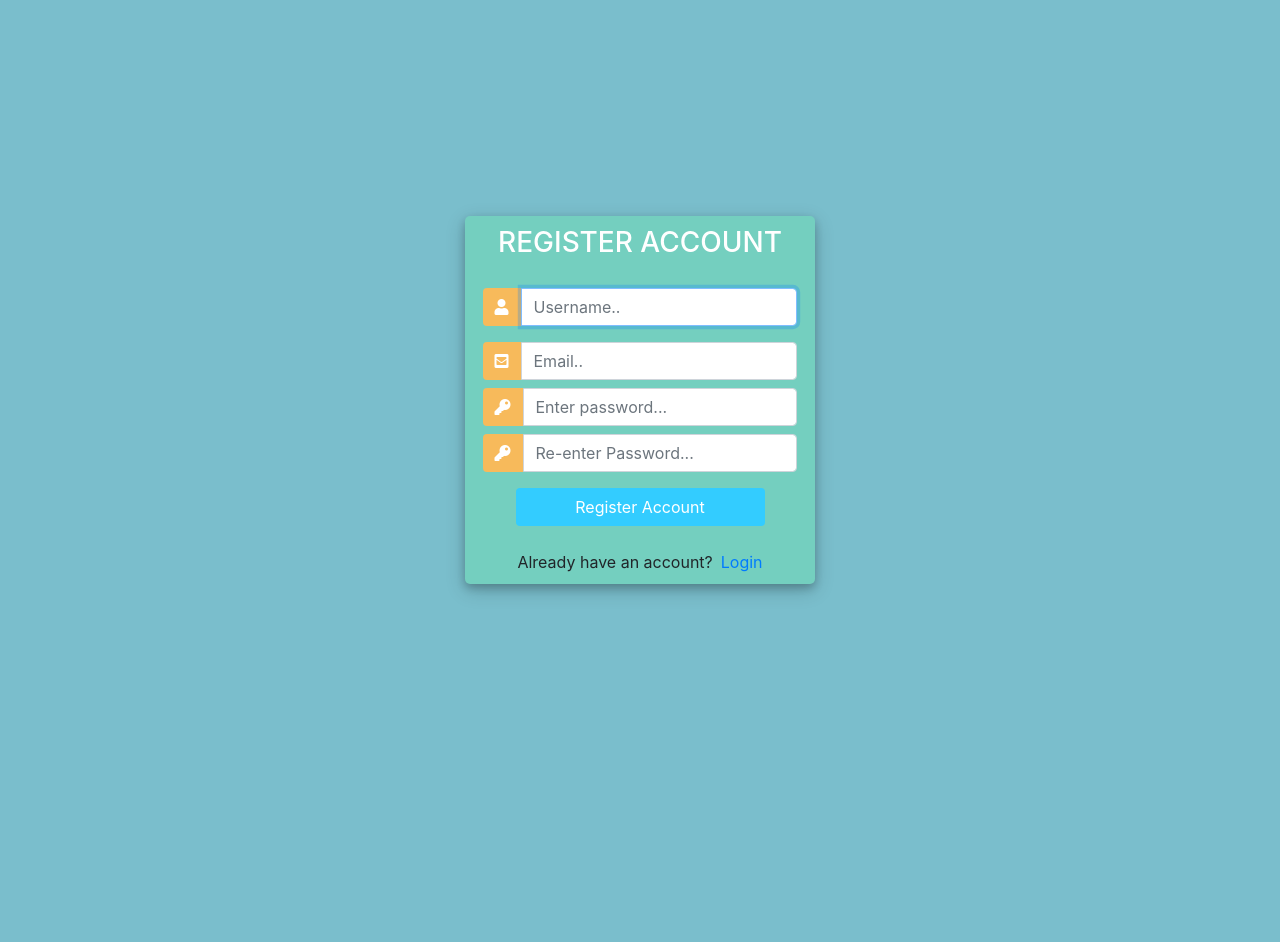
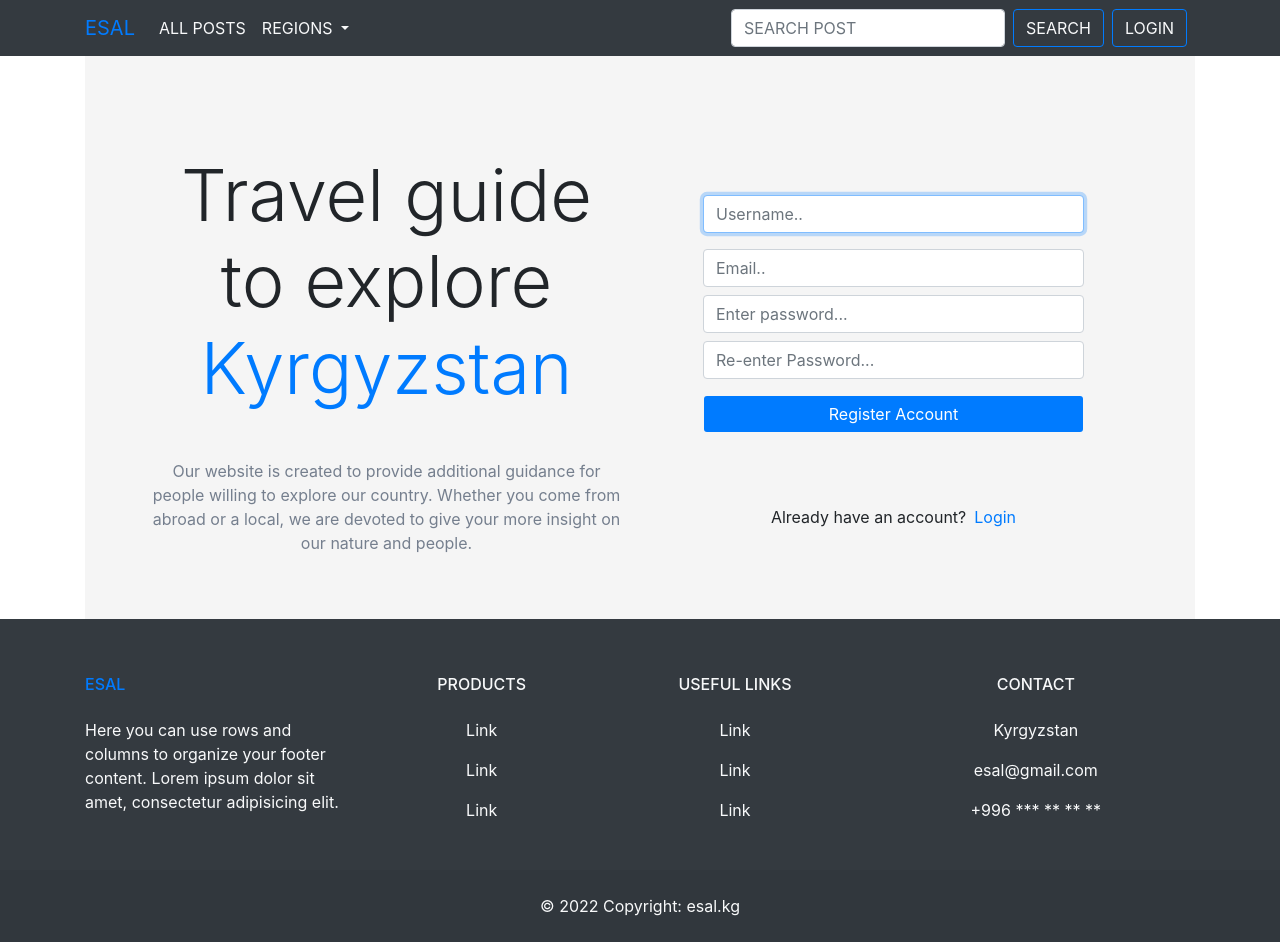
Before and after one commit to Mk-avtandil/Esal, a Django app: page /account/register in a window 1280 px wide. Before the commit the page ends 596 px from the top, so only its background shows below. Run offline with Django 4.2, Linux system fonts and the light colour scheme; some libraries are stand-ins or nearby versions.

Commit message:
Final: User done

```diff
--- a/account/templates/account/register.html
+++ b/account/templates/account/register.html
@@ -1,109 +1,48 @@
-<!DOCTYPE html>
-<html>
+{% extends 'location/base.html' %}
 
-<head>
-	<title>Registration</title>
-	<link rel="stylesheet" href="https://stackpath.bootstrapcdn.com/bootstrap/4.1.3/css/bootstrap.min.css" integrity="sha384-MCw98/SFnGE8fJT3GXwEOngsV7Zt27NXFoaoApmYm81iuXoPkFOJwJ8ERdknLPMO" crossorigin="anonymous">
-	<script src="https://ajax.googleapis.com/ajax/libs/jquery/3.3.1/jquery.min.js"></script>
-	<link rel="stylesheet" href="https://use.fontawesome.com/releases/v5.6.1/css/all.css" integrity="sha384-gfdkjb5BdAXd+lj+gudLWI+BXq4IuLW5IT+brZEZsLFm++aCMlF1V92rMkPaX4PP" crossorigin="anonymous">
+{% block page_content %}
 
-	<style>
-		body,
-		html {
-			margin: 0;
-			padding: 0;
-			height: 100%;
-			background: #7abecc !important;
-		}
-		.user_card {
-			width: 350px;
-			margin-top: auto;
-			margin-bottom: auto;
-			background: #74cfbf;
-			position: relative;
-			display: flex;
-			justify-content: center;
-			flex-direction: column;
-			padding: 10px;
-			box-shadow: 0 4px 8px 0 rgba(0, 0, 0, 0.2), 0 6px 20px 0 rgba(0, 0, 0, 0.19);
-			-webkit-box-shadow: 0 4px 8px 0 rgba(0, 0, 0, 0.2), 0 6px 20px 0 rgba(0, 0, 0, 0.19);
-			-moz-box-shadow: 0 4px 8px 0 rgba(0, 0, 0, 0.2), 0 6px 20px 0 rgba(0, 0, 0, 0.19);
-			border-radius: 5px;
 
-		}
+<section class="">
+  <!-- Jumbotron -->
+  <div class="px-4 py-5 px-md-5 text-center text-lg-start" style="background-color: hsl(0, 0%, 96%)">
+    <div class="container">
+      <div class="row gx-lg-5 align-items-center">
+        <div class="col-lg-6 mb-5 mb-lg-0">
+          <h1 class="my-5 display-3 fw-bold ls-tight">Travel guide to explore<br />
+            <span class="text-primary">Kyrgyzstan</span>
+          </h1>
+          <p style="color: hsl(217, 10%, 50.8%)">
+            Our website is created to provide additional
+            guidance for people willing to explore our country.
+            Whether you come from abroad or a local, we are devoted
+            to give your more insight on our nature and people.
+          </p>
+        </div>
 
-		.form_container {
-			margin-top: 20px;
-		}
-
-		#form-title{
-			color: #fff;
-		}
-		.login_btn {
-			width: 100%;
-			background: #33ccff !important;
-			color: white !important;
-		}
-		.login_btn:focus {
-			box-shadow: none !important;
-			outline: 0px !important;
-		}
-		.login_container {
-			padding: 0 2rem;
-		}
-		.input-group-text {
-			background: #f7ba5b !important;
-			color: white !important;
-			border: 0 !important;
-			border-radius: 0.25rem 0 0 0.25rem !important;
-		}
-		.input_user,
-		.input_pass:focus {
-			box-shadow: none !important;
-			outline: 0px !important;
-		}
-
-	</style>
-
-</head>
-<body>
-	<div class="container h-100">
-		<div class="d-flex justify-content-center h-100">
-			<div class="user_card">
-				<div class="d-flex justify-content-center">
-					<h3 id="form-title">REGISTER ACCOUNT</h3>
-				</div>
-				<div class="d-flex justify-content-center form_container">
-
+        <div class="col-lg-6 mb-5 mb-lg-0">
+            <div class="card-body py-5 px-md-5">
               <form method="POST" action="">
 				{% csrf_token %}
+                <!-- 2 column grid layout with text inputs for the first and last names -->
                 <div class="input-group mb-3">
-							<div class="input-group-append">
-								<span class="input-group-text"><i class="fas fa-user"></i></span>
-							</div>
 					{{form.username}}
                 </div>
 				<div class="input-group mb-2">
-							<div class="input-group-append">
-								<span class="input-group-text"><i class="fas fa-envelope-square"></i></span>
-							</div>
 					{{form.email}}
 				</div>
+                <!-- Password input -->
 				<div class="input-group mb-2">
-							<div class="input-group-append">
-								<span class="input-group-text"><i class="fas fa-key"></i></span>
-							</div>
 					{{form.password1}}
 				</div>
+				 <!-- Password confirmation -->
 				<div class="input-group mb-2">
-							<div class="input-group-append">
-								<span class="input-group-text"><i class="fas fa-key"></i></span>
-							</div>
 					{{form.password2}}
 				</div>
-
+                <!-- Checkbox -->
                 <div class="d-flex justify-content-center mt-3 login_container">
-				 			<input class="btn login_btn" type="submit" value="Register Account">
+					<input class="btn login_btn" type="submit" value="Register Account"
+					style="background-color:#007bff;color:white">
 				</div>
 			  </form>
 			</div>
@@ -111,6 +50,11 @@
 			<div class="mt-4">
 				<div class="d-flex justify-content-center links">
 						Already have an account? <a href="{% url 'login' %}" class="ml-2">Login</a>
+				</div>
+			</div>
+
+              </form>
+            </div>
           </div>
         </div>
       </div>
@@ -122,16 +66,19 @@
 		 */
 
 		//Query All input fields
+
 		var form_fields = document.getElementsByTagName('input')
-		form_fields[1].placeholder='Username..';
-		form_fields[2].placeholder='Email..';
-		form_fields[3].placeholder='Enter password...';
-		form_fields[4].placeholder='Re-enter Password...';
+		form_fields[2].placeholder='Username..';
+		form_fields[3].placeholder='Email..';
+		form_fields[4].placeholder='Enter password...';
+		form_fields[5].placeholder='Re-enter Password...';
 
 
 		for (var field in form_fields){
 			form_fields[field].className += ' form-control'
 		}
 	</script>
-</body>
-</html>
+  <!-- Jumbotron -->
+</section>
+
+{% endblock %}
--- a/location/templates/location/base.html
+++ b/location/templates/location/base.html
@@ -8,7 +8,11 @@
     <title>Document</title>
     <link rel="stylesheet" href="https://stackpath.bootstrapcdn.com/bootstrap/4.4.1/css/bootstrap.min.css" integrity="sha384-Vkoo8x4CGsO3+Hhxv8T/Q5PaXtkKtu6ug5TOeNV6gBiFeWPGFN9MuhOf23Q9Ifjh" crossorigin="anonymous">
 </head>
-<body>
+<body style="display: flex;
+flex-direction: column;
+justify-content: space-between;
+align-items: inherit;
+min-height: 100vh;">
     <nav class="navbar navbar-expand-lg bg-dark">
         <div class="container">
           <a class="navbar-brand text-primary" href="{% url 'locations' %}">ESAL</a>
```
Also changed, not shown: account/templates/account/login.html (+9 -124 lines), db.sqlite3. Lines whose indentation alone changed are shown as unchanged.
